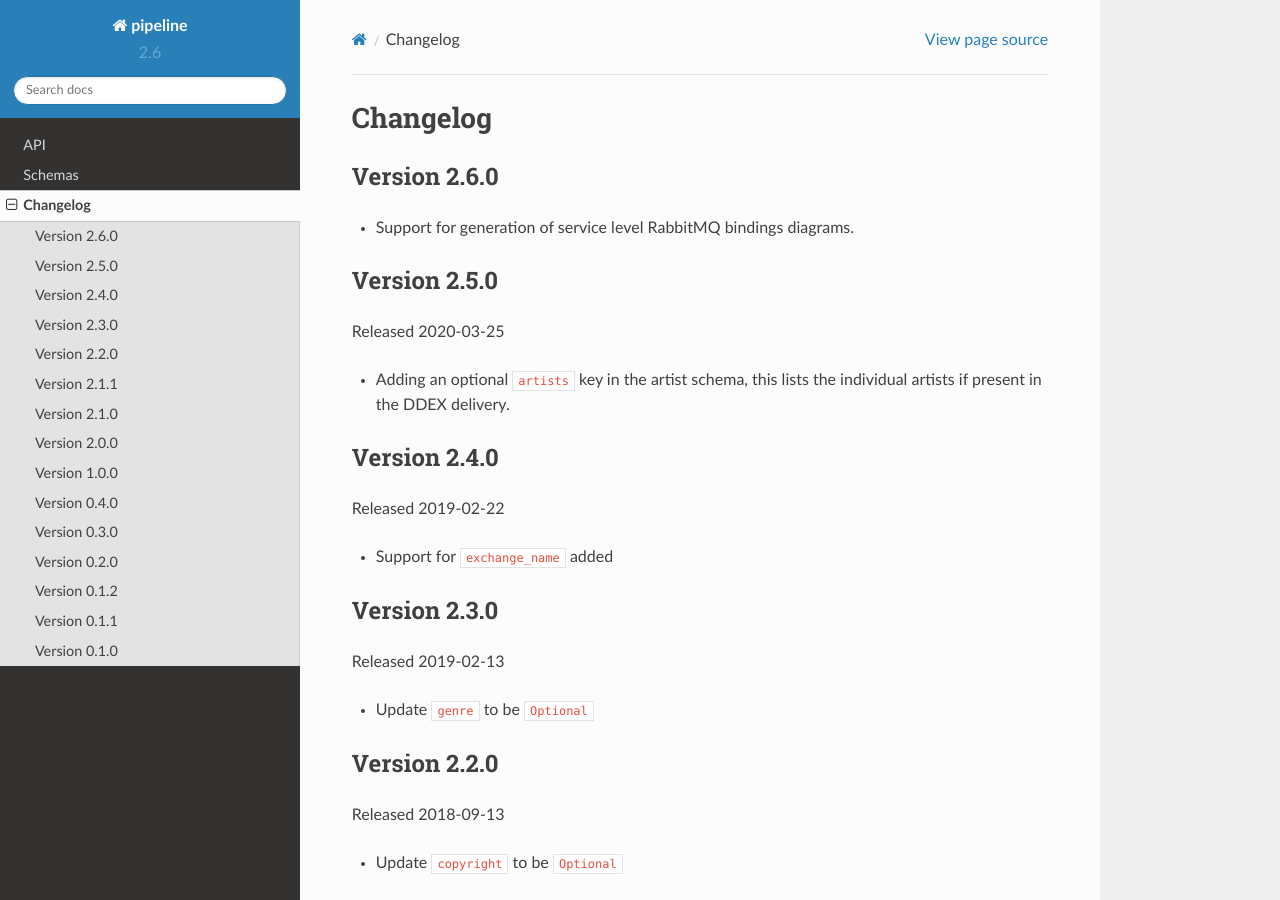
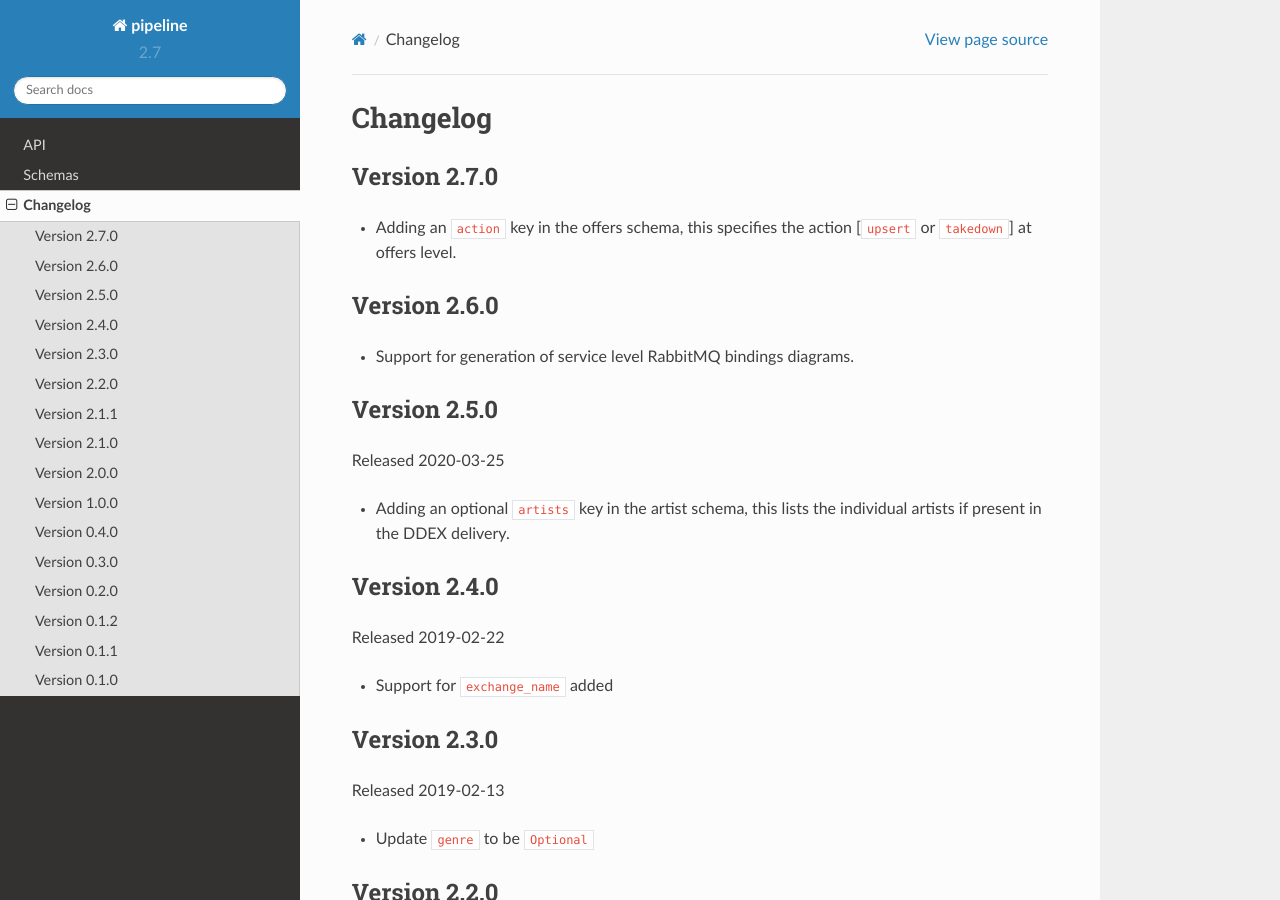
Before and after one commit to iheartradio/pipeline, a Sphinx documentation site: the page built from docs/changes.rst, in a window 1280 px wide and 900 px high. Built offline with Sphinx 7.4.7 and the Read the Docs theme 2.0.0, drawn with Linux system fonts in a browser that asks for light colours.

Commit message:
[IHRACP-4621] Adding an 'action' key in the offers schema. (#94)
* Adding an 'action' key in the offers schema.

* Update language parameter in conf.py as per below:
https://github.com/sphinx-doc/sphinx/issues/10474

Co-authored-by: priyanshu mayank <PriyanshuMayank@iheartmedia.com>
Co-authored-by: Mohit Thakkar <MohitThakkar@iheartmedia.com>

```diff
--- a/docs/changes.rst
+++ b/docs/changes.rst
@@ -1,6 +1,12 @@
 =========
 Changelog
 =========
+
+Version 2.7.0
+==============
+
+- Adding an ``action`` key in the offers schema, this specifies the
+  action [``upsert`` or ``takedown``] at offers level.
 
 Version 2.6.0
 ==============
--- a/docs/conf.py
+++ b/docs/conf.py
@@ -73,7 +73,7 @@ version = release.rsplit('.', 1)[0]
 #
 # This is also used if you do content translation via gettext catalogs.
 # Usually you set "language" from the command line for these cases.
-language = None
+language = 'en'
 
 # There are two options for replacing |today|: either, you set today to some
 # non-false value, then it is used:
--- a/setup.py
+++ b/setup.py
@@ -2,7 +2,7 @@ from setuptools import find_packages, setup
 
 setup(
     name='pipeline',
-    version='2.6.0',
+    version='2.7.0',
     packages=find_packages(exclude=['tests']),
     install_requires=[
         'Henson>=0.5.0',
```
Also changed, not shown: 4 other files.
